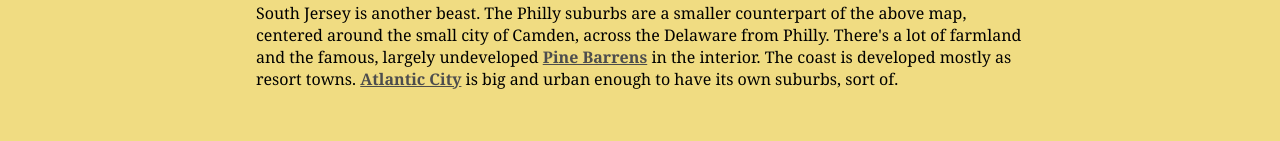
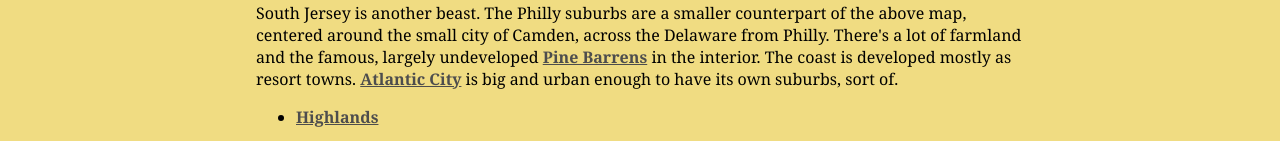
Before and after one commit to jonfried/oakafee.github.io, a Jekyll site: the page built from land-use.html, in a window 1280 px wide. Shown: the part 1111-1252 px from the top of the page. Built offline with Jekyll 4.4.1, drawn with Linux system fonts in a browser that asks for light colours; before the commit the page ends 1217 px from its top, so only the background shows below that.

Commit message:
Update land-use.html

```diff
--- a/land-use.html
+++ b/land-use.html
@@ -46,3 +46,11 @@
 
 <p> South Jersey is another beast. The Philly suburbs are a smaller counterpart of the above map, centered around the small city of Camden, across the Delaware from Philly. There's a lot of farmland and the famous, largely undeveloped <a href="articles/pine-barrens.html">Pine Barrens</a> in the interior. The coast is developed mostly as resort towns. <a href="articles/ac.html">Atlantic City</a> is big and urban enough to have its own suburbs, sort of. </p>
 </div>
+
+<ul>
+  {% for post in site.categories.land %}
+    {% if post.url %}
+        <li><a href="{{ post.url }}">{{ post.title }}</a></li>
+    {% endif %}
+  {% endfor %}
+</ul>
```
